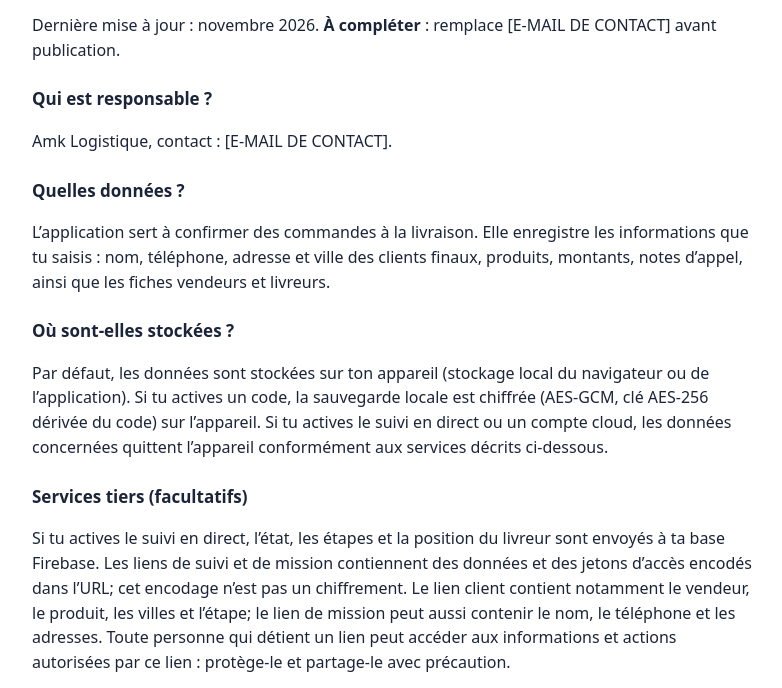
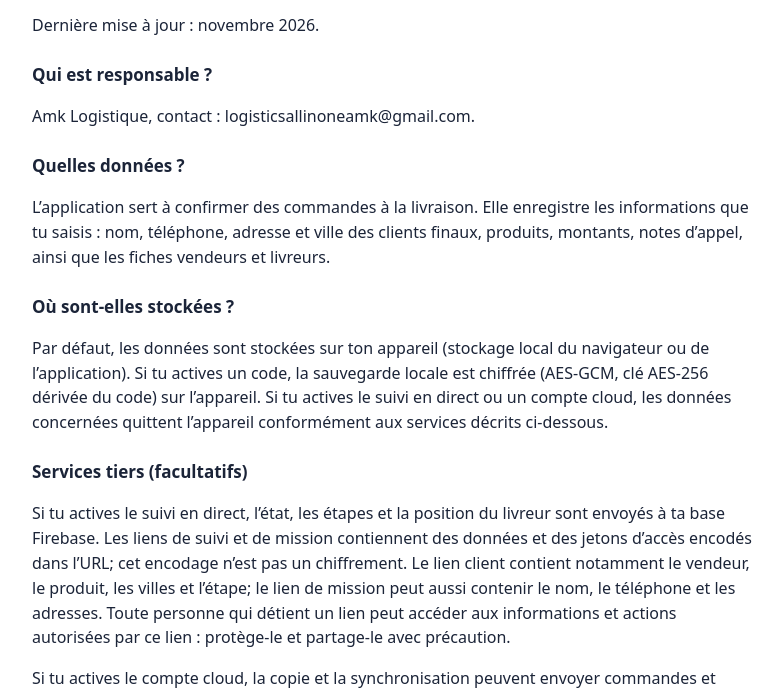
Before and after one commit to akadnils-code/soluccallinone.github.io, a plain HTML site: page privacy.html in a window 1280 px wide. Shown: the part 72-760 px from the top of the page, without its empty margins (248-1030 px from the left). Drawn offline with Linux system fonts and the light colour scheme.

Commit message:
Politique de confidentialité : e-mail de contact
Co-Authored-By: Claude Sonnet 5.5 <noreply@anthropic.com>
Claude-Session: https://claude.ai/code/session_01Q7Zom3BC1tYVNGU7USBKB5

```diff
--- a/privacy.html
+++ b/privacy.html
@@ -1,8 +1,8 @@
 <!DOCTYPE html><html lang="fr"><head><meta charset="utf-8"><meta name="viewport" content="width=device-width,initial-scale=1"><title>Politique de confidentialité – Confirmation COD</title>
 <style>body{font:16px/1.55 system-ui,sans-serif;max-width:720px;margin:0 auto;padding:20px;color:#1b2438}h1{font-size:22px}h2{font-size:17px;margin-top:24px}</style></head><body>
 <h1>Politique de confidentialité</h1>
-<p>Dernière mise à jour : novembre 2026. <b>À compléter</b> : remplace [E-MAIL DE CONTACT] avant publication.</p>
-<h2>Qui est responsable ?</h2><p>Amk Logistique, contact : [E-MAIL DE CONTACT].</p>
+<p>Dernière mise à jour : novembre 2026.</p>
+<h2>Qui est responsable ?</h2><p>Amk Logistique, contact : logisticsallinoneamk@gmail.com.</p>
 <h2>Quelles données ?</h2><p>L’application sert à confirmer des commandes à la livraison. Elle enregistre les informations que tu saisis : nom, téléphone, adresse et ville des clients finaux, produits, montants, notes d’appel, ainsi que les fiches vendeurs et livreurs.</p>
 <h2>Où sont-elles stockées ?</h2><p>Par défaut, les données sont stockées sur ton appareil (stockage local du navigateur ou de l’application). Si tu actives un code, la sauvegarde locale est chiffrée (AES-GCM, clé AES-256 dérivée du code) sur l’appareil. Si tu actives le suivi en direct ou un compte cloud, les données concernées quittent l’appareil conformément aux services décrits ci-dessous.</p>
 <h2>Services tiers (facultatifs)</h2><p>Si tu actives le suivi en direct, l’état, les étapes et la position du livreur sont envoyés à ta base Firebase. Les liens de suivi et de mission contiennent des données et des jetons d’accès encodés dans l’URL; cet encodage n’est pas un chiffrement. Le lien client contient notamment le vendeur, le produit, les villes et l’étape; le lien de mission peut aussi contenir le nom, le téléphone et les adresses. Toute personne qui détient un lien peut accéder aux informations et actions autorisées par ce lien : protège-le et partage-le avec précaution.</p><p>Si tu actives le compte cloud, la copie et la synchronisation peuvent envoyer commandes et coordonnées client, vendeurs, livreurs, paiements, liste noire, réglages et certaines données de localisation à Supabase (région Union européenne : Paris). Les images ne sont pas synchronisées. Consulte les règles d’accès et la politique de confidentialité de ton projet cloud.</p><p>Les cartes chargent des tuiles OpenStreetMap ou du fournisseur configuré. Leaflet est hébergé dans l’application. Les recherches d’adresse peuvent transmettre l’adresse saisie aux services Nominatim ou Photon; les recherches de lieux et coordonnées peuvent être transmises à OpenStreetMap/Overpass. Ces fournisseurs reçoivent également des données techniques de connexion. Consulte leurs politiques avant utilisation.</p>
--- a/sw.js
+++ b/sw.js
@@ -1,4 +1,4 @@
-var V='cod-v64',T='cod-tiles-v3',F=['./','index.html','styles.css','app.js','cloud.js','manifest.webmanifest','icon-192.png','icon-512.png','icon-512-maskable.png','privacy.html','vendor/leaflet/leaflet.js','vendor/leaflet/leaflet.css'];
+var V='cod-v65',T='cod-tiles-v3',F=['./','index.html','styles.css','app.js','cloud.js','manifest.webmanifest','icon-192.png','icon-512.png','icon-512-maskable.png','privacy.html','vendor/leaflet/leaflet.js','vendor/leaflet/leaflet.css'];
 var API=/firebaseio\.com|router\.project-osrm\.org|nominatim\.openstreetmap\.org|photon\.komoot\.io/;
 var TILE=/basemaps\.cartocdn\.com|tile\.openstreetmap\.org|cdnjs\.cloudflare\.com/;
 var LINK=/[?&](t|l|v|go|card|cf|rep)=/;
```
